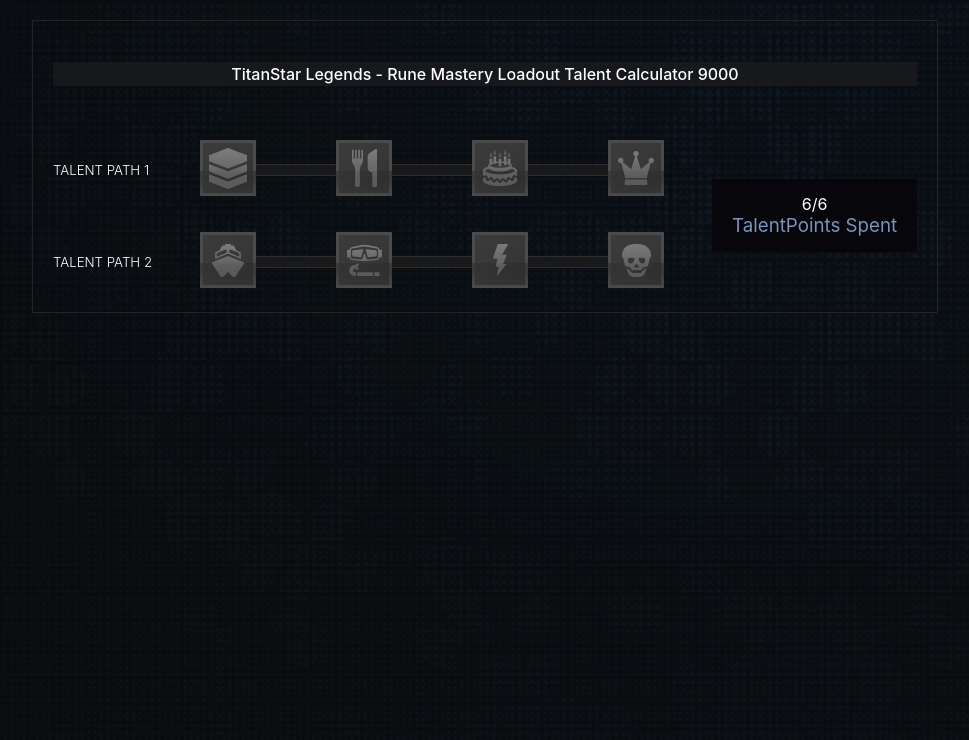
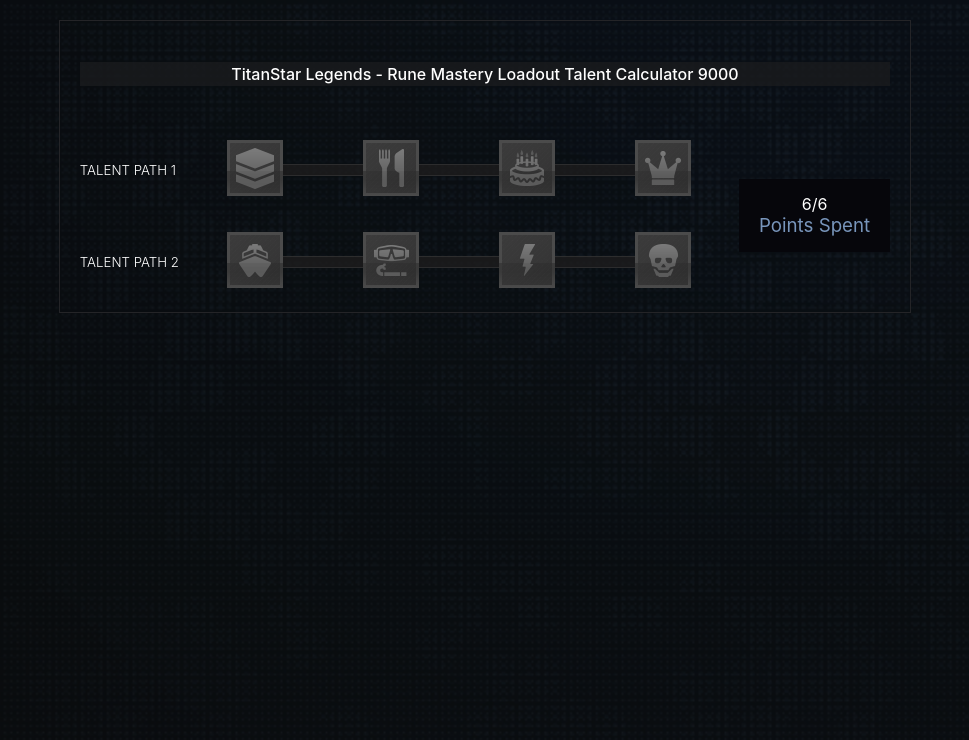
Before and after one commit to sydturn/skill-tree-app, a React (Create React App) app: page / in a window 1280 px wide. Shown: the top 740 px of the page, without its empty margins (155-1124 px from the left). Built offline with nearby package versions, Linux system fonts and the light colour scheme.

Commit message:
fix wording after rename

```diff
--- a/src/components/Loadouts/components/TalentPointsCard/TalentPointsCard.tsx
+++ b/src/components/Loadouts/components/TalentPointsCard/TalentPointsCard.tsx
@@ -27,7 +27,7 @@
           availableTalentPoints === 0 && "inactive",
         ])}
       >
-        TalentPoints Spent
+        Points Spent
       </h3>
     </div>
   );
```
